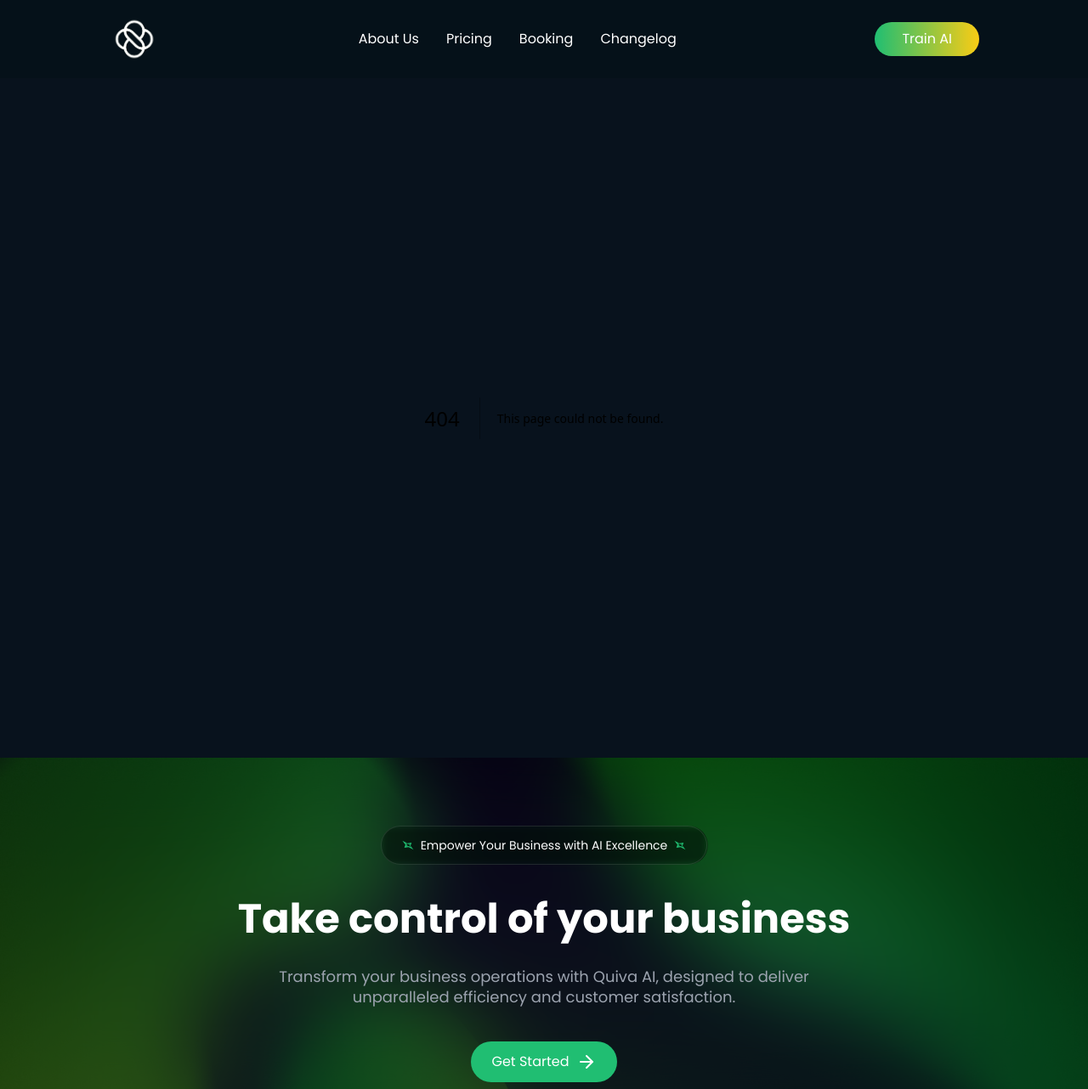
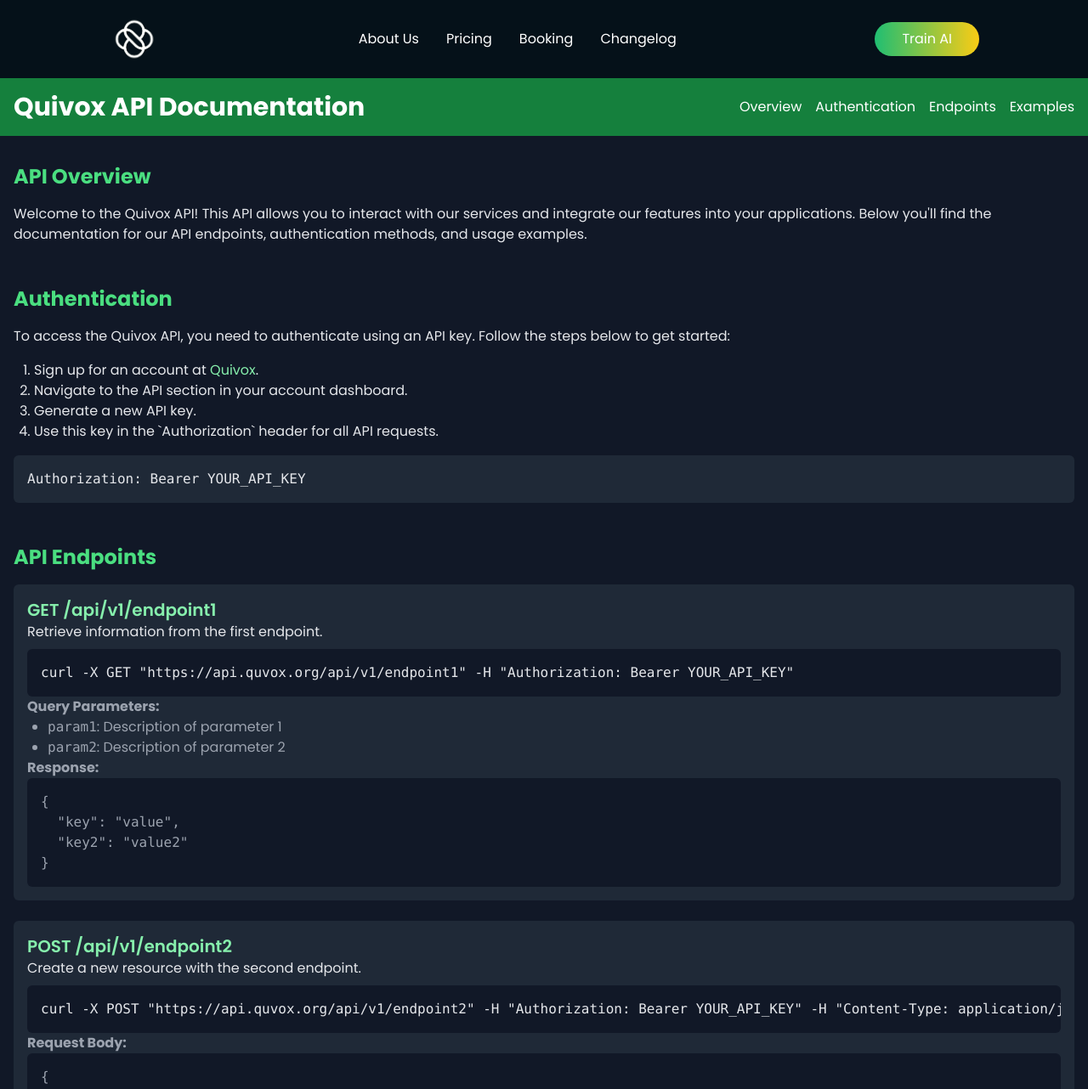
Before and after one commit to abubakar471/New-Quiva-AI, a Next.js app: page /docs in a window 1280 px wide. Before the commit this address had no page. Shown: the top 1282 px of the page at 85% size. Built offline with nearby package versions, Linux system fonts and the light colour scheme.

Commit message:
Create page.jsx

```diff
--- /dev/null
+++ b/app/docs/page.jsx
@@ -0,0 +1,158 @@
+"use client";
+
+import React from 'react';
+
+const DocumentationPage = () => {
+    return (
+        <div className="min-h-screen bg-gray-900 text-gray-200">
+            <header className="bg-green-700 py-4">
+                <div className="container mx-auto px-4 flex items-center justify-between">
+                    <h1 className="text-3xl font-bold text-white">Quivox API Documentation</h1>
+                    <nav className="space-x-4">
+                        <a href="#overview" className="text-white hover:text-green-300">Overview</a>
+                        <a href="#authentication" className="text-white hover:text-green-300">Authentication</a>
+                        <a href="#endpoints" className="text-white hover:text-green-300">Endpoints</a>
+                        <a href="#examples" className="text-white hover:text-green-300">Examples</a>
+                    </nav>
+                </div>
+            </header>
+
+            <main className="container mx-auto px-4 py-8">
+                <section id="overview" className="mb-12">
+                    <h2 className="text-2xl font-bold mb-4 text-green-400">API Overview</h2>
+                    <p className="mb-4">Welcome to the Quivox API! This API allows you to interact with our services and integrate our features into your applications. Below you'll find the documentation for our API endpoints, authentication methods, and usage examples.</p>
+                </section>
+
+                <section id="authentication" className="mb-12">
+                    <h2 className="text-2xl font-bold mb-4 text-green-400">Authentication</h2>
+                    <p className="mb-4">To access the Quivox API, you need to authenticate using an API key. Follow the steps below to get started:</p>
+                    <ol className="list-decimal ml-6 mb-4">
+                        <li>Sign up for an account at <a href="https://quvox.org" className="text-green-300 hover:underline">Quivox</a>.</li>
+                        <li>Navigate to the API section in your account dashboard.</li>
+                        <li>Generate a new API key.</li>
+                        <li>Use this key in the `Authorization` header for all API requests.</li>
+                    </ol>
+                    <pre className="bg-gray-800 p-4 rounded-md overflow-x-auto">
+                        <code>
+                            {`Authorization: Bearer YOUR_API_KEY`}
+                        </code>
+                    </pre>
+                </section>
+
+                <section id="endpoints" className="mb-12">
+                    <h2 className="text-2xl font-bold mb-4 text-green-400">API Endpoints</h2>
+
+                    <div className="bg-gray-800 p-4 rounded-md mb-6">
+                        <h3 className="text-xl font-semibold text-green-300">GET /api/v1/endpoint1</h3>
+                        <p className="mb-2">Retrieve information from the first endpoint.</p>
+                        <pre className="bg-gray-900 p-4 rounded-md overflow-x-auto">
+                            <code>
+                                {`curl -X GET "https://api.quvox.org/api/v1/endpoint1" -H "Authorization: Bearer YOUR_API_KEY"`}
+                            </code>
+                        </pre>
+                        <div className="text-gray-400">
+                            <p><strong>Query Parameters:</strong></p>
+                            <ul className="list-disc ml-6">
+                                <li><code>param1</code>: Description of parameter 1</li>
+                                <li><code>param2</code>: Description of parameter 2</li>
+                            </ul>
+                            <p><strong>Response:</strong></p>
+                            <pre className="bg-gray-900 p-4 rounded-md overflow-x-auto">
+                                <code>
+                                    {`{
+  "key": "value",
+  "key2": "value2"
+}`}
+                                </code>
+                            </pre>
+                        </div>
+                    </div>
+
+                    <div className="bg-gray-800 p-4 rounded-md mb-6">
+                        <h3 className="text-xl font-semibold text-green-300">POST /api/v1/endpoint2</h3>
+                        <p className="mb-2">Create a new resource with the second endpoint.</p>
+                        <pre className="bg-gray-900 p-4 rounded-md overflow-x-auto">
+                            <code>
+                                {`curl -X POST "https://api.quvox.org/api/v1/endpoint2" -H "Authorization: Bearer YOUR_API_KEY" -H "Content-Type: application/json" -d '{"key": "value"}'`}
+                            </code>
+                        </pre>
+                        <div className="text-gray-400">
+                            <p><strong>Request Body:</strong></p>
+                            <pre className="bg-gray-900 p-4 rounded-md overflow-x-auto">
+                                <code>
+                                    {`{
+  "key": "value",
+  "key2": "value2"
+}`}
+                                </code>
+                            </pre>
+                            <p><strong>Response:</strong></p>
+                            <pre className="bg-gray-900 p-4 rounded-md overflow-x-auto">
+                                <code>
+                                    {`{
+  "id": "new_id",
+  "key": "value",
+  "key2": "value2"
+}`}
+                                </code>
+                            </pre>
+                        </div>
+                    </div>
+                </section>
+
+                <section id="examples" className="mb-12">
+                    <h2 className="text-2xl font-bold mb-4 text-green-400">Usage Examples</h2>
+                    <p className="mb-4">Here are some examples of how you can use the Quivox API in different scenarios:</p>
+
+                    <div className="bg-gray-800 p-4 rounded-md mb-6">
+                        <h3 className="text-xl font-semibold text-green-300">Example: Fetch Data</h3>
+                        <pre className="bg-gray-900 p-4 rounded-md overflow-x-auto">
+                            <code>
+                                {`const fetchData = async () => {
+    const response = await fetch('https://api.quvox.org/api/v1/endpoint1', {
+        headers: {
+            'Authorization': 'Bearer YOUR_API_KEY'
+        }
+    });
+    const data = await response.json();
+    console.log(data);
+};`}
+                            </code>
+                        </pre>
+                    </div>
+
+                    <div className="bg-gray-800 p-4 rounded-md mb-6">
+                        <h3 className="text-xl font-semibold text-green-300">Example: Create Resource</h3>
+                        <pre className="bg-gray-900 p-4 rounded-md overflow-x-auto">
+                            <code>
+                                {`const createResource = async () => {
+    const response = await fetch('https://api.quvox.org/api/v1/endpoint2', {
+        method: 'POST',
+        headers: {
+            'Authorization': 'Bearer YOUR_API_KEY',
+            'Content-Type': 'application/json'
+        },
+        body: JSON.stringify({
+            key: 'value',
+            key2: 'value2'
+        })
+    });
+    const data = await response.json();
+    console.log(data);
+};`}
+                            </code>
+                        </pre>
+                    </div>
+                </section>
+            </main>
+
+            <footer className="bg-gray-800 py-4">
+                <div className="container mx-auto px-4 text-center text-gray-400">
+                    <p>&copy; 2024 Quivox. All rights reserved.</p>
+                </div>
+            </footer>
+        </div>
+    );
+};
+
+export default DocumentationPage;
```
